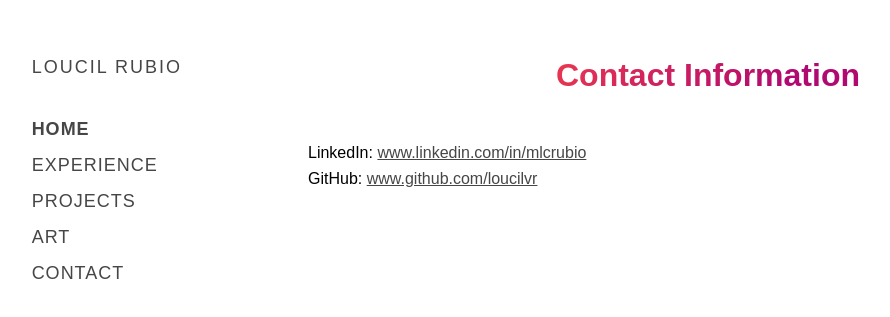
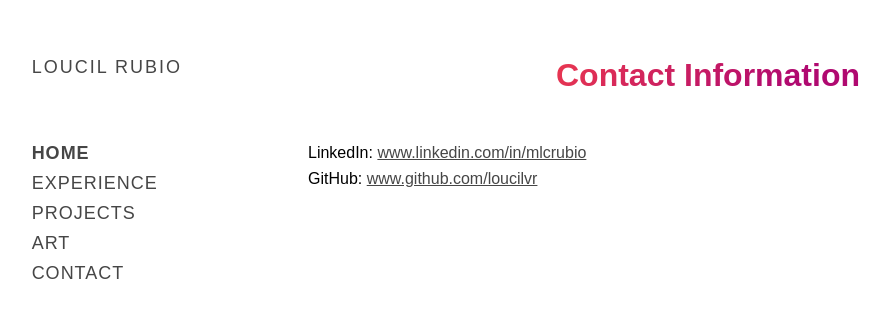
Before and after one commit to loucilvr/loucilrubio.github.io, a React (Create React App) app: page /#/contact in a window 1280 px wide. Shown: the part 143-460 px from the top of the page, without its empty margins (160-1050 px from the left). Built offline with nearby package versions, Linux system fonts and the light colour scheme.

Commit message:
css cleanup :)

```diff
--- a/src/components/Menu/Menu.js
+++ b/src/components/Menu/Menu.js
@@ -17,7 +17,7 @@ const useStyles = createUseStyles({
       padding: "32px 24px",
       fontSize: "16px",
       width: "100%",
-      height: "340px",
+      height: "360px",
       backgroundImage:
         "-webkit-linear-gradient(100deg, transparent 34.5%, #242526 35%, #242526 95%)",
       position: "fixed",
@@ -30,19 +30,20 @@ const useStyles = createUseStyles({
       paddingTop: "200px",
     },
   },
-  link: {
+  linkList: {
     display: "flex",
     flexDirection: "column",
+  },
+  link: {
+    letterSpacing: "1px",
+    textDecoration: "none",
     "@media (max-width: 768px)": {
       padding: "8px 0",
-      "& > a": {
       color: "#F4F4F4",
-        letterSpacing: "1px",
       textDecoration: "none",
       fontWeight: "100",
       "&:hover": {
         textDecoration: "underline",
-        },
       },
     },
     "@media (min-width: 769px)": {
@@ -51,22 +52,18 @@ const useStyles = createUseStyles({
         backgroundColor: "#f3f3f3",
         borderRadius: "4px",
       },
-      "& > a": {
       padding: "6px",
       fontSize: "18px",
       color: "#464646",
       fontWeight: "100",
-        textDecoration: "none",
-        letterSpacing: "1px",
-      },
     },
   },
   navList: {
     listStyle: "none",
-    padding: "16px 0",
+    padding: "46px 0",
   },
   hideMenu: {
-    top: "-360px",
+    top: "-380px",
     transition: "top 330ms",
   },
   showMenu: {
@@ -156,11 +153,11 @@ const Menu = ({ selectedContent, setView }) => {
         </a>
         <ul className={classes.navList}>
           {menuLinks.map((ml) => (
-            <li key={ml.label} className={classes.link}>
+            <li key={ml.label} className={classes.linkList}>
               <Link
                 to={ml.path}
                 onClick={(e) => setView(ml.label)}
-                className={isSelected(ml.label)}
+                className={classnames(classes.link, isSelected(ml.label))}
               >
                 <span>{ml.label}</span>
               </Link>
--- a/src/pages/Art/Art.js
+++ b/src/pages/Art/Art.js
@@ -30,7 +30,7 @@ const useStyles = createUseStyles({
   image: {
     width: "70%",
     margin: "8px",
-    border: "1px solid #eee",
+    border: "1px solid #EEEEEE",
   },
 });
 
--- a/src/pages/Projects/Projects.js
+++ b/src/pages/Projects/Projects.js
@@ -8,9 +8,9 @@ import Project from "./Project";
 import Button from "../../components/Button";
 import PageHeading from "../../components/Typography/PageHeading";
 import gutinstincts from "../../assets/img/gutinstincts_designs.png";
+
 const useStyles = createUseStyles({
   invisionProj: {
-    textAlign: "center",
     display: "flex",
     flexDirection: "column",
     justifyContent: "center",
```
Lines whose indentation alone changed are shown as unchanged.
